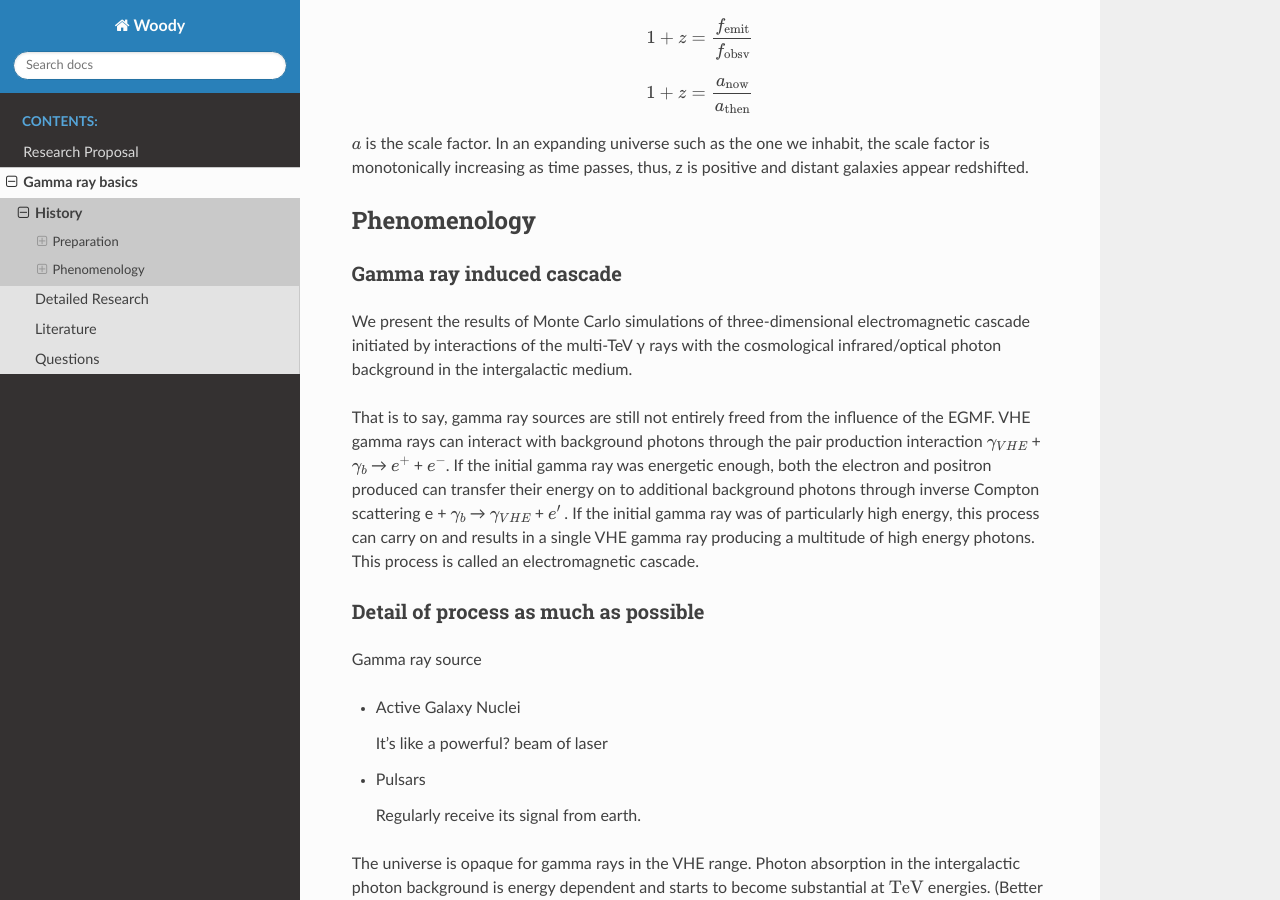
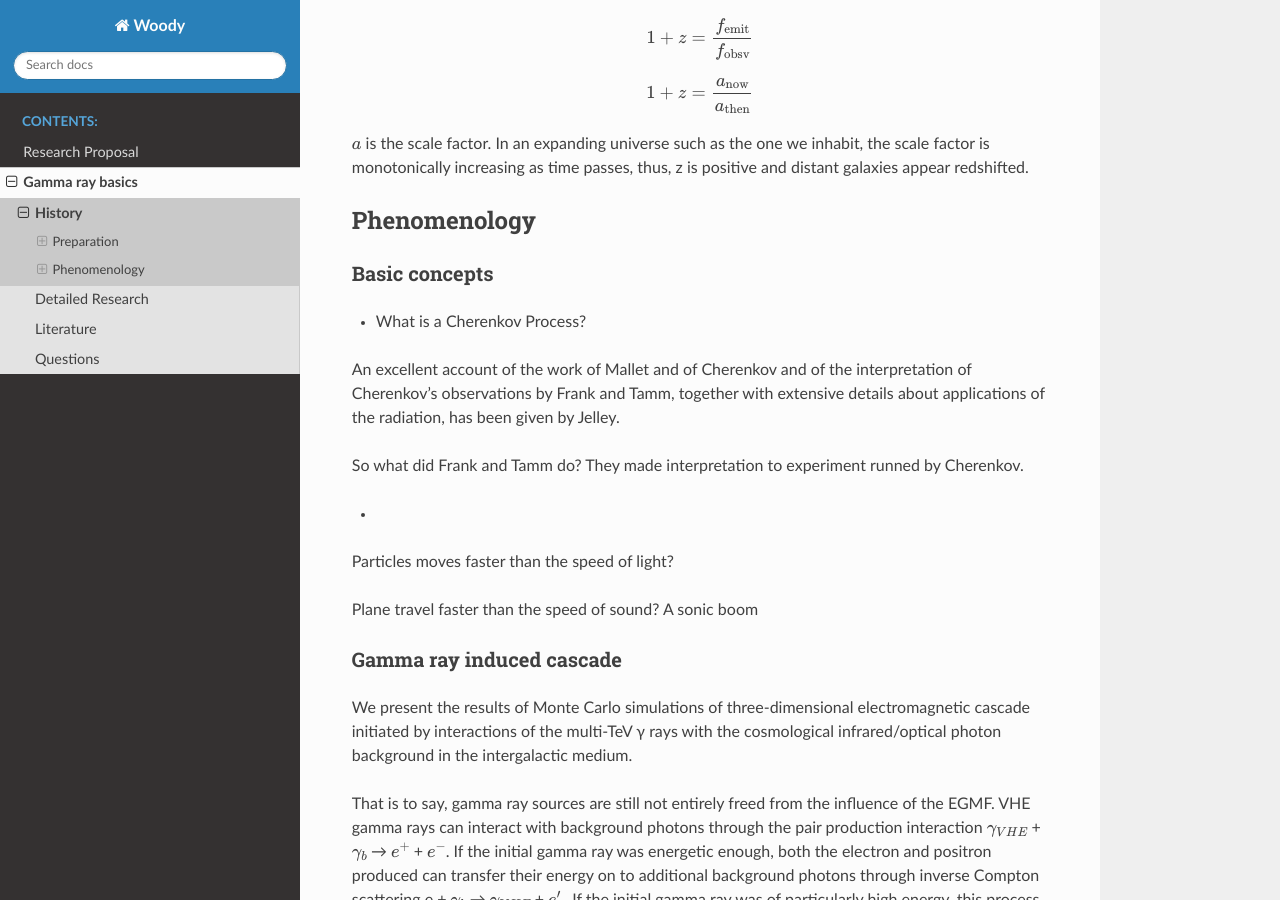
Before and after one commit to ComplicatedPhenomenon/Note_in_rST, a Sphinx documentation site: the page built from source/monkey/history.rst, in a window 1280 px wide and 900 px high, scrolled down 1086 px. Built offline with Sphinx 7.4.7 and the Read the Docs theme 2.0.0, drawn with Linux system fonts in a browser that asks for light colours; pages that are not in the unit, such as notebooks, are missing from menus.

Commit message:
adding up contents

```diff
--- a/source/monkey/history.rst
+++ b/source/monkey/history.rst
@@ -55,6 +55,25 @@ It is customary to refer to this change using a dimensionless quantity called z
 
 Phenomenology
 --------------
+Basic concepts
+^^^^^^^^^^^^^^^^
+
+- What is a Cherenkov Process?
+
+An excellent account of the work of Mallet and
+of Cherenkov and of the interpretation of Cherenkov's observations by Frank and Tamm, together with extensive details about applications of the radiation, has been given by Jelley.
+
+So what did Frank and Tamm do? They made interpretation to experiment runned by  Cherenkov.
+
+-
+
+Particles moves faster than the speed of light?
+
+Plane travel faster than the speed of sound?
+A sonic boom
+
+
+
 Gamma ray induced cascade
 ^^^^^^^^^^^^^^^^^^^^^^^^^^^^
 We present the results of Monte Carlo simulations of three-dimensional
```
Also changed, not shown: source/monkey/literature.rst (+11 -0 lines).
